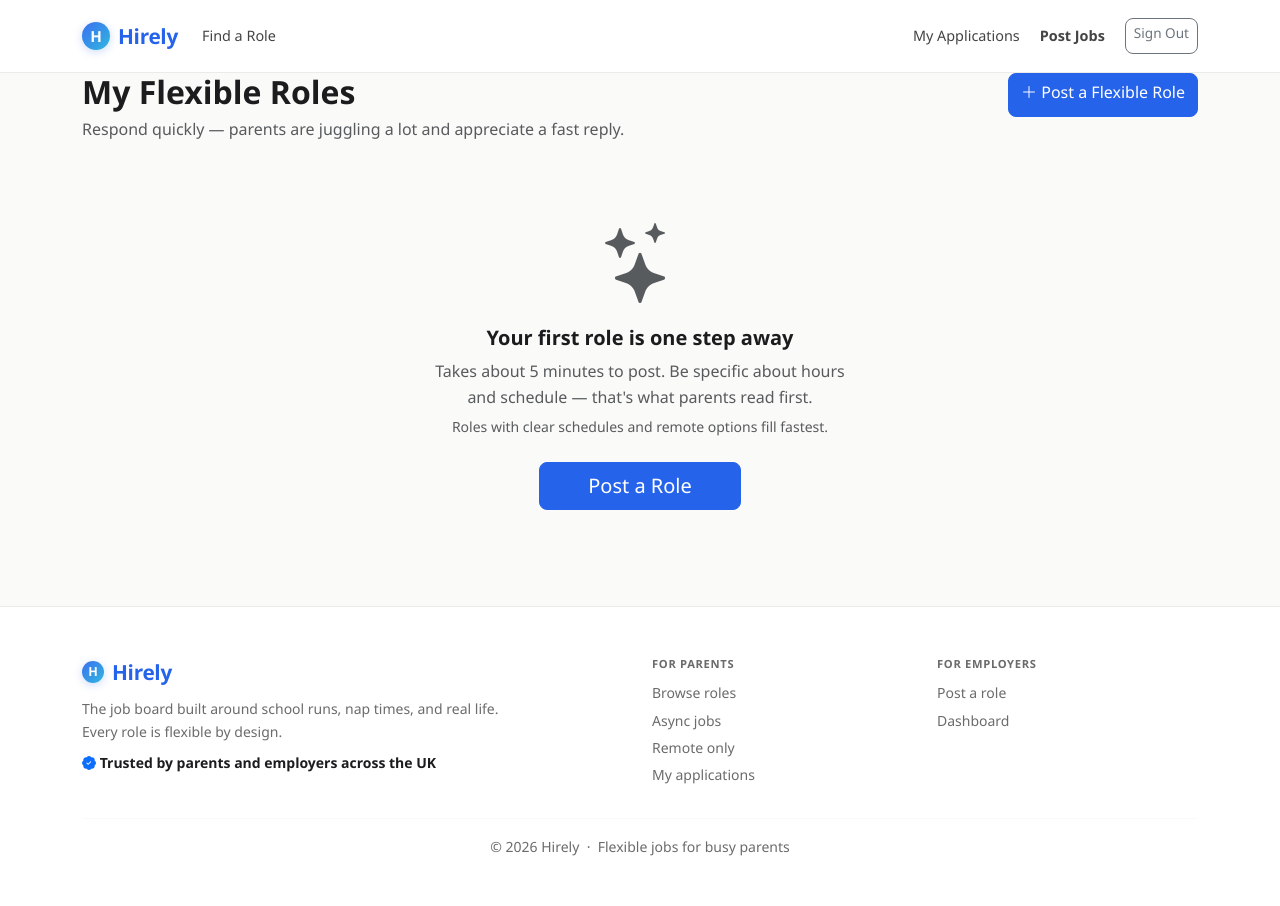
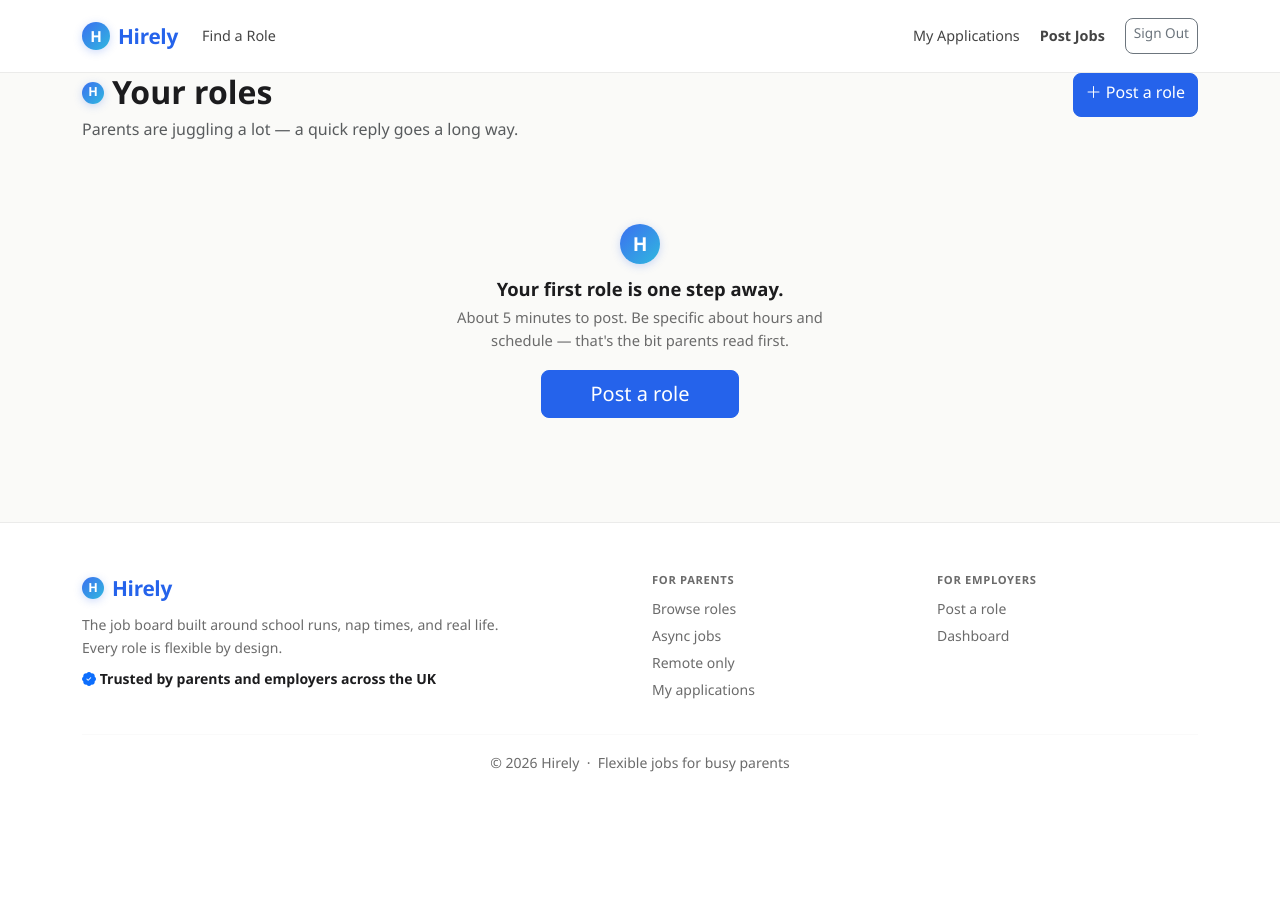
Before and after one commit to virginiamwega2-svg/hirely, a Django app: page /dashboard/ in a window 1280 px wide. After the commit the page ends 772 px from the top, so only its background shows below. Run offline with Django 5.2, Linux system fonts and the light colour scheme; the visitor is signed in with stand-in values (Sample User, id 1); data that the repository does not hold is empty.

Commit message:
ui: warmer empty states + skeleton loaders, less generic copy
Adds a shared .empty-state class anchored by the friendly H mark
and rewrites every empty state on the site to use it:

- My applications: "Nothing here yet — and that's okay."
- Job list (no matches): "Nothing matches just yet."
- Employer dashboard: "Your first role is one step away."
- Applicants page: "No applications yet — we're keeping watch."

Replaces a few generic phrases that didn't match the conversational
voice:

- "My Flexible Roles" → "Your roles"
- "Post a Flexible Role" → "Post a role"
- "View Applicants" → "See applicants"

Skeleton loaders for AI surfaces, so waits feel like content
arriving instead of blank text:

- New .skeleton shimmer utility class in base.html.
- Chat thread: typing dots are now joined by two faint job-card
  skeletons that hint at what's about to land.
- Employer auto-screening: while Claude thinks, the row pulses with
  a skeleton bar matching the eventual summary layout.
- Application note draft: textarea pulses while Claude is writing.

Co-Authored-By: Claude Opus 4.7 <noreply@anthropic.com>

```diff
--- a/templates/base.html
+++ b/templates/base.html
@@ -252,6 +252,42 @@
         .hirely-mark--sm { width: 22px; height: 22px; font-size: .78rem; vertical-align: -4px; }
         .hirely-mark--lg { width: 40px; height: 40px; font-size: 1.2rem; vertical-align: -10px; }
 
+        /* ── Empty state — friendly, consistent across pages ───────── */
+        .empty-state {
+            text-align: center;
+            padding: 56px 16px;
+            max-width: 420px;
+            margin: 0 auto;
+        }
+        .empty-state .hirely-mark { margin-bottom: 14px; }
+        .empty-state h5 {
+            font-weight: 700;
+            font-size: 1.15rem;
+            margin-bottom: 6px;
+            color: var(--text);
+        }
+        .empty-state p {
+            color: var(--muted);
+            margin-bottom: 18px;
+            font-size: .92rem;
+            line-height: 1.55;
+        }
+
+        /* ── Skeleton loader — animated shimmer for "thinking" UI ─── */
+        .skeleton {
+            display: inline-block;
+            background: linear-gradient(90deg,#eef2ff 0%, #f8fafc 50%, #eef2ff 100%);
+            background-size: 200% 100%;
+            animation: skeleton-shimmer 1.4s ease-in-out infinite;
+            border-radius: 6px;
+            color: transparent;
+            user-select: none;
+        }
+        @keyframes skeleton-shimmer {
+            0%   { background-position: 200% 0; }
+            100% { background-position: -200% 0; }
+        }
+
         /* ── Footer — light, not heavy dark slab ──────────────────── */
         footer {
             background: #fff;
--- a/templates/jobs/employer_dashboard.html
+++ b/templates/jobs/employer_dashboard.html
@@ -7,11 +7,14 @@
 
     <div class="d-flex justify-content-between align-items-start mb-4 flex-wrap gap-3">
         <div>
-            <h2 class="fw-bold mb-1">My Flexible Roles</h2>
-            <p class="text-muted mb-0">Respond quickly — parents are juggling a lot and appreciate a fast reply.</p>
+            <h2 class="fw-bold mb-1 d-flex align-items-center gap-2">
+                <span class="hirely-mark hirely-mark--sm" aria-hidden="true">H</span>
+                Your roles
+            </h2>
+            <p class="text-muted mb-0">Parents are juggling a lot — a quick reply goes a long way.</p>
         </div>
         <a href="{% url 'post_job' %}" class="btn btn-primary">
-            <i class="bi bi-plus-lg"></i> Post a Flexible Role
+            <i class="bi bi-plus-lg" aria-hidden="true"></i> Post a role
         </a>
     </div>
 
@@ -66,7 +69,7 @@
                             </div>
                             <div class="d-flex gap-2 flex-shrink-0 align-self-center flex-wrap">
                                 <a href="{% url 'job_applications' job.pk %}" class="btn btn-outline-primary btn-sm">
-                                    <i class="bi bi-people"></i> View Applicants
+                                    <i class="bi bi-people" aria-hidden="true"></i> See applicants
                                 </a>
                                 <a href="{% url 'edit_job' job.pk %}" class="btn btn-outline-secondary btn-sm">
                                     <i class="bi bi-pencil"></i> Edit
@@ -82,17 +85,14 @@
             {% endfor %}
         </div>
     {% else %}
-        <div class="text-center py-5" style="max-width:420px; margin:0 auto;">
-            <i class="bi bi-stars display-1 text-muted"></i>
-            <h5 class="mt-3 fw-semibold">Your first role is one step away</h5>
-            <p class="text-muted mb-1">
-                Takes about 5 minutes to post. Be specific about hours and schedule —
-                that's what parents read first.
+        <div class="empty-state">
+            <span class="hirely-mark hirely-mark--lg" aria-hidden="true">H</span>
+            <h5>Your first role is one step away.</h5>
+            <p>
+                About 5 minutes to post. Be specific about hours and schedule —
+                that's the bit parents read first.
             </p>
-            <p class="text-muted small mb-4">
-                Roles with clear schedules and remote options fill fastest.
-            </p>
-            <a href="{% url 'post_job' %}" class="btn btn-primary btn-lg px-5">Post a Role</a>
+            <a href="{% url 'post_job' %}" class="btn btn-primary btn-lg px-5">Post a role</a>
         </div>
     {% endif %}
 
```
Also changed, not shown: templates/jobs/apply.html (+12 -0 lines), templates/jobs/home.html (+33 -5 lines), templates/jobs/job_applications.html (+24 -9 lines), templates/jobs/job_list.html (+6 -12 lines), templates/jobs/my_applications.html (+5 -7 lines).
